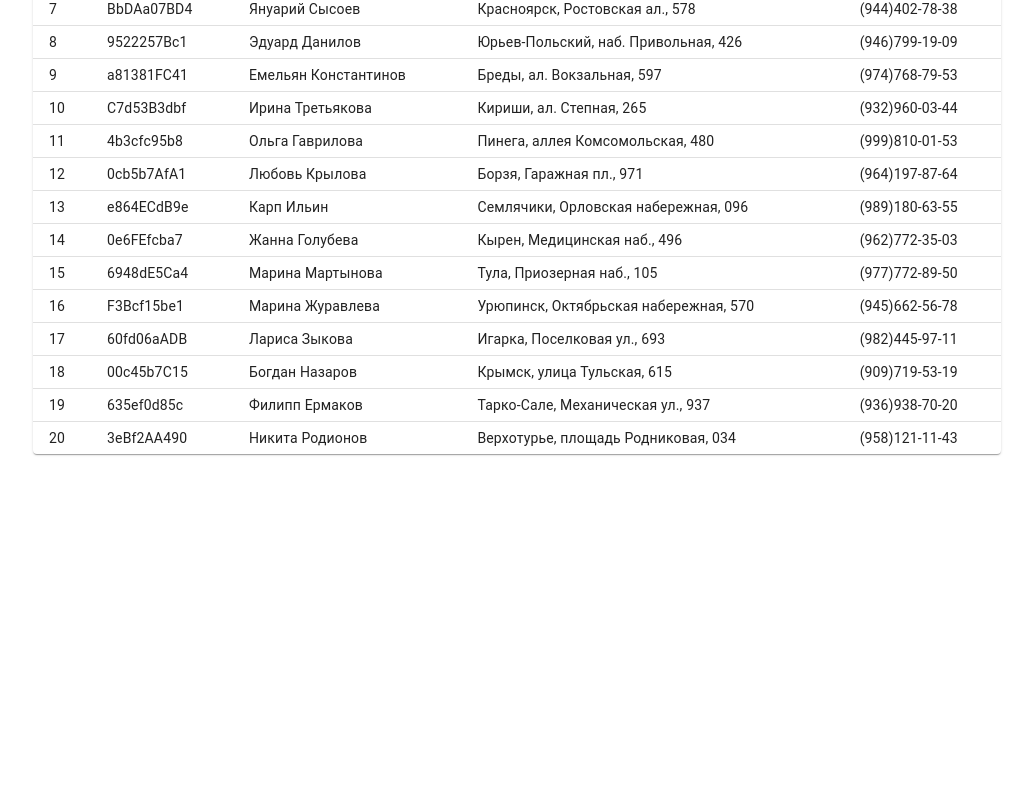
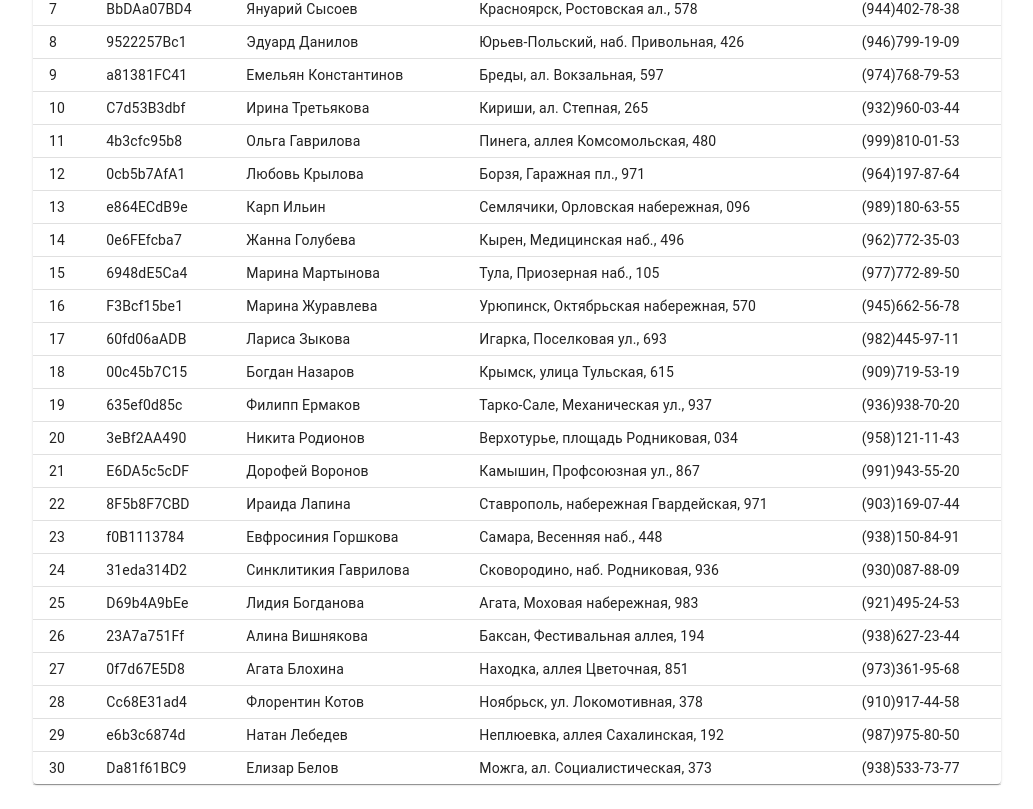
Before and after one commit to DzmitryRev/task5, a React (Vite) app: page / in a window 1280 px wide. Shown: the part 449-1258 px from the top of the page, without its empty margins (123-1156 px from the left). Before the commit the page ends 927 px from the top, so only its background shows below. Built offline with nearby package versions, Linux system fonts and the light colour scheme.

Commit message:
feat: implement infinite scroll logic

```diff
--- a/package.json
+++ b/package.json
@@ -14,7 +14,8 @@
         "@faker-js/faker": "^7.6.0",
         "@mui/material": "^5.11.6",
         "react": "^18.2.0",
-    "react-dom": "^18.2.0"
+        "react-dom": "^18.2.0",
+        "react-intersection-observer": "^9.4.1"
     },
     "devDependencies": {
         "@types/react": "^18.0.26",
--- a/src/App.tsx
+++ b/src/App.tsx
@@ -1,13 +1,22 @@
 import React, { useEffect, useState } from "react";
 import { ThemeProvider } from "@mui/material/styles";
 import CssBaseline from "@mui/material/CssBaseline";
-import { Box, Button, MenuItem, Select, SelectChangeEvent, TextField } from "@mui/material";
+import {
+  Box,
+  Button,
+  Divider,
+  MenuItem,
+  Select,
+  SelectChangeEvent,
+  TextField,
+} from "@mui/material";
 import { darkTheme, lightTheme } from "./styles/themes";
 import Header from "./components/Header";
 import DenseTable from "./components/DenseTable";
 import { SupportedLocalesType, SUPPORTED_LOCALES } from "./const/locales";
 import { generateTableData } from "./services/generateTableDataService";
 import { ITableData } from "./models/TableDataModel";
+import { useInView } from "react-intersection-observer";
 
 function App() {
   const [isDarkMode, setIsDarkMode] = useState(false);
@@ -15,6 +24,14 @@ function App() {
   const [locale, setLocale] = useState<SupportedLocalesType>("ru");
   const [page, setPage] = useState<number>(1);
   const [seed, setSeed] = useState<string>("");
+  const { ref, inView } = useInView();
+
+  useEffect(() => {
+    console.log(inView);
+    if (inView) {
+      loadMoreTableItems();
+    }
+  }, [inView]);
 
   useEffect(() => {
     setPage(1);
@@ -74,6 +91,7 @@ function App() {
         <Button onClick={loadMoreTableItems}>Load more</Button>
         <Box sx={{ py: 3 }}>
           <DenseTable tableData={tableData} />
+          <Divider ref={ref} />
         </Box>
       </Box>
     </ThemeProvider>
```
Also changed, not shown: 1 other file (tests, documents, lock files or other folders). Lines whose indentation alone changed are shown as unchanged.
